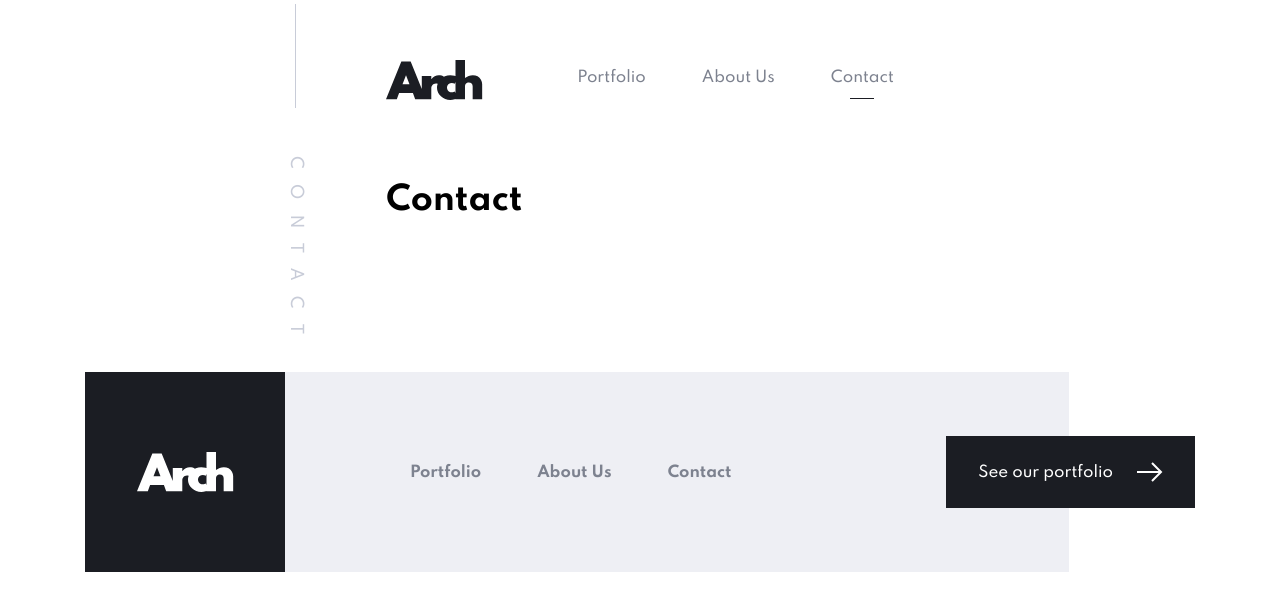
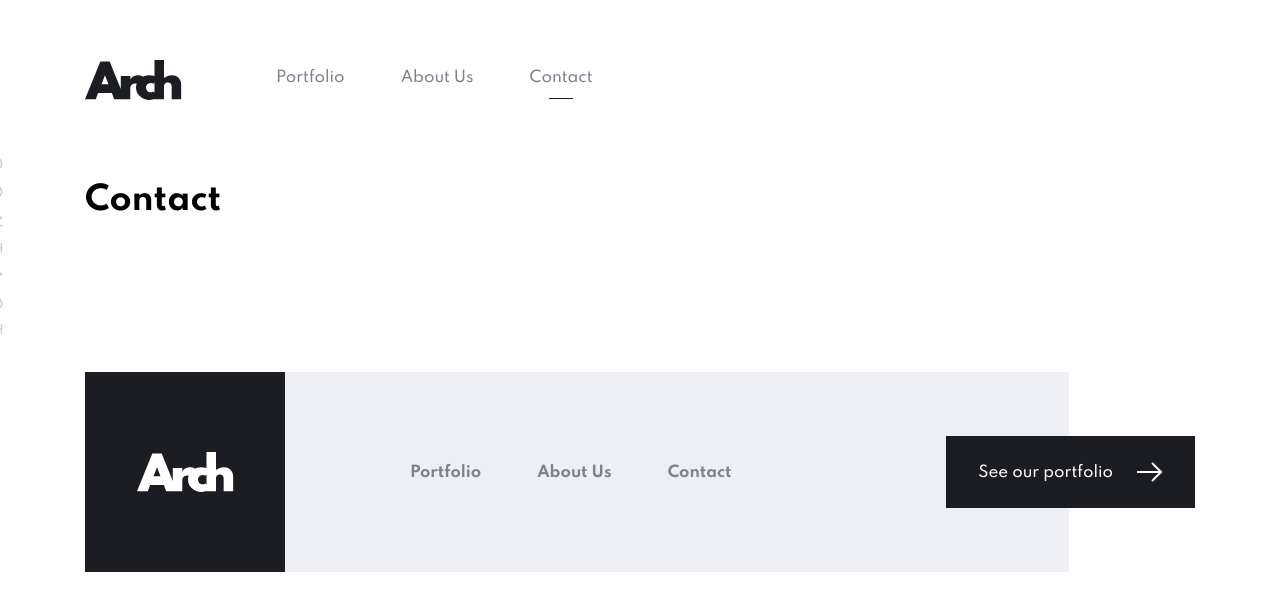
Before and after one commit to leonardonegrao/arch-studio, a Next.js app: page /contact in a window 1280 px wide. Shown: the part 112-722 px from the top of the page. Built offline with nearby package versions, Linux system fonts and the light colour scheme.

Commit message:
fix(header): fix how the header adapts on different screensizes

```diff
--- a/src/components/common/Layout/Footer/styles.ts
+++ b/src/components/common/Layout/Footer/styles.ts
@@ -47,7 +47,7 @@ export const FooterContainer = styled.footer`
 
       position: relative;
 
-      max-width: calc(100vw - 156px);
+      max-width: calc(100% - 156px);
 
       .logo-wrapper {
         transform: translateY(0);
--- a/src/components/common/Layout/Header/components/MobileMenu/index.tsx
+++ b/src/components/common/Layout/Header/components/MobileMenu/index.tsx
@@ -14,6 +14,7 @@ export default function MobileMenu() {
         position: 'absolute',
         zIndex: 10,
         top: 108,
+        right: 0,
       }}
       animate={{
         x: 0,
--- a/src/components/common/Layout/Header/styles.ts
+++ b/src/components/common/Layout/Header/styles.ts
@@ -12,7 +12,7 @@ export const Header = styled.header`
 
   padding: 32px;
 
-  width: 100vw;
+  width: 100%;
 
   .page-marker-wrapper {
     position: absolute;
@@ -21,7 +21,8 @@ export const Header = styled.header`
 
   ${breakpointsMedia({
     md: css`
-      width: 100%;
+      max-width: 573px;
+      margin: auto;
       justify-content: flex-start;
 
       padding: 56px 0;
@@ -34,6 +35,7 @@ export const Header = styled.header`
       }
     `,
     lg: css`
+      max-width: 1110px;
       .page-marker-wrapper {
         left: -100px;
       }
--- a/src/components/common/Layout/styles.ts
+++ b/src/components/common/Layout/styles.ts
@@ -19,6 +19,8 @@ export const HeaderPageContentWrapper = styled.div`
   display: flex;
   flex-direction: column;
   margin: auto;
+
+  width: 100%;
 `;
 
 export const PageContent = styled.div`
--- a/src/theme/GlobalStyle.ts
+++ b/src/theme/GlobalStyle.ts
@@ -30,5 +30,7 @@ export const GlobalStyle = createGlobalStyle`
       flex: 1;
       display: flex;
       flex-direction: column;
+
+      max-width: 100%;
     }
 `;
```
